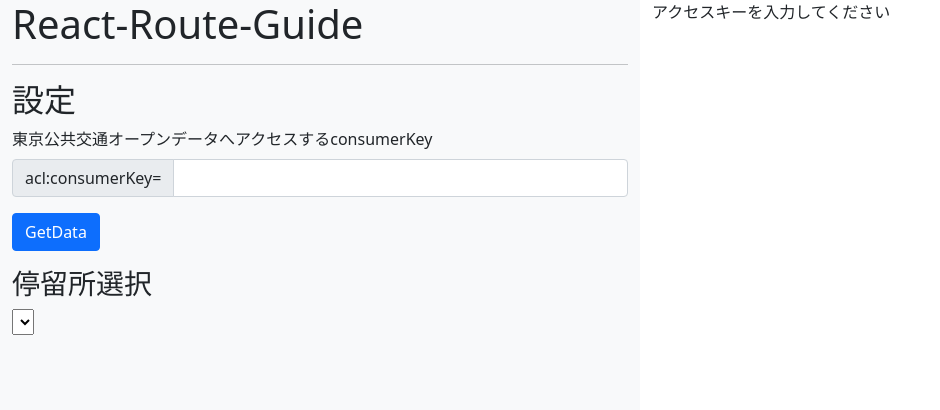
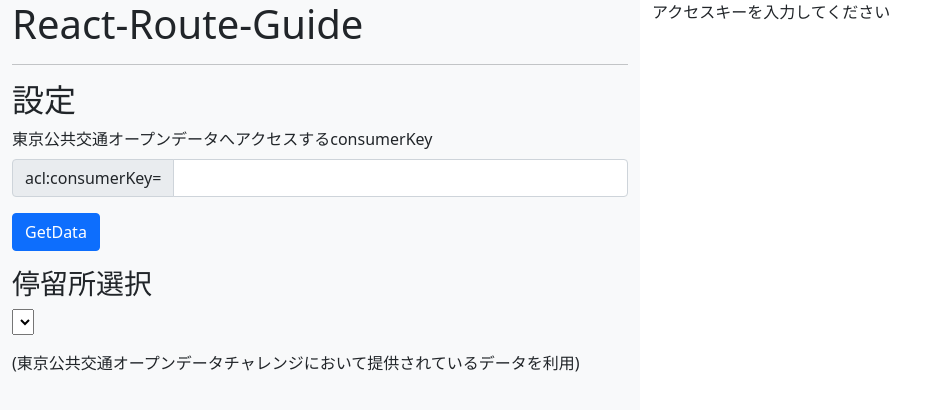
Before and after one commit to kotodu/react-route-guide, a React (Create React App) app: page / in a window 1280 px wide. Shown: the top 410 px of the page, without its empty margins (0-940 px from the left). Built offline with nearby package versions, Linux system fonts and the light colour scheme; what @react-pdf/renderer would draw is missing.

Commit message:
💬ガイドライン上必要な記述を追加

```diff
--- a/src/App.tsx
+++ b/src/App.tsx
@@ -105,6 +105,9 @@ const App: React.FC = () => {
             {inputConfig}
             {getButton}
             {stopSelect}
+            <p>
+                (東京公共交通オープンデータチャレンジにおいて提供されているデータを利用)
+            </p>
         </aside>
     );
 
```
